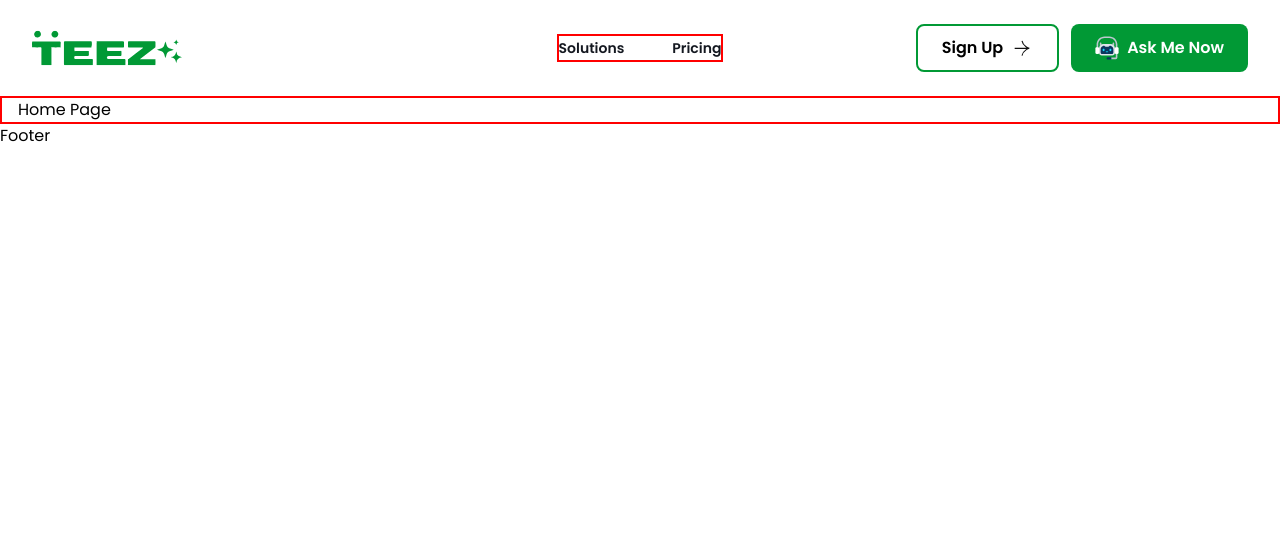
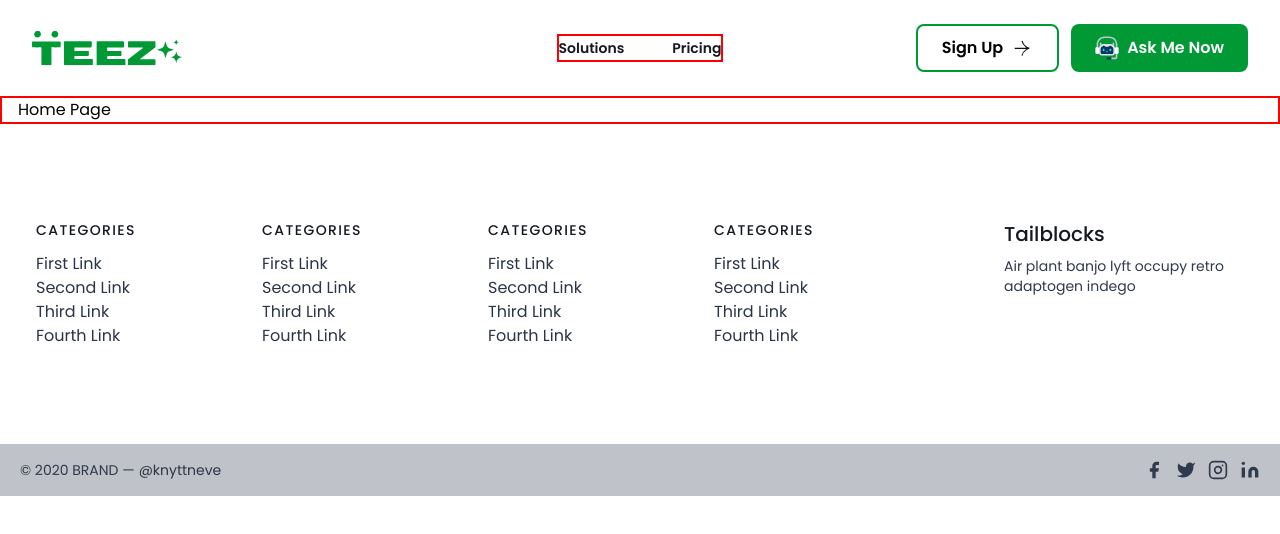
Before and after one commit to shaheen2013/ai-sales-assistant-frontend, a Next.js app: page / in a window 1280 px wide. Shown: the top 534 px of the page. Built offline with nearby package versions, Linux system fonts and the light colour scheme.

Commit message:
Footer Basic Structure created

```diff
--- a/components/footer.tsx
+++ b/components/footer.tsx
@@ -1,5 +1,170 @@
 import React from "react";
 
 export default function Footer() {
-  return <div>Footer</div>;
+  return (
+    <footer className="text-gray-600 body-font">
+      <div className="container px-5 py-24 mx-auto flex md:items-center lg:items-start md:flex-row md:flex-nowrap flex-wrap flex-col">
+        <div className="w-64 flex-shrink-0 md:mx-0 mx-auto text-center md:text-left md:mt-0 mt-10">
+          <a className="flex title-font font-medium items-center md:justify-start justify-center text-gray-900">
+            <span className=" text-xl">Tailblocks</span>
+          </a>
+          <p className="mt-2 text-sm text-gray-500">
+            Air plant banjo lyft occupy retro adaptogen indego
+          </p>
+        </div>
+
+        <div className="flex-grow flex flex-wrap md:pr-20 -mb-10 md:text-left text-center order-first">
+          <div className="lg:w-1/4 md:w-1/2 w-full px-4">
+            <h2 className="title-font font-medium text-gray-900 tracking-widest text-sm mb-3">
+              CATEGORIES
+            </h2>
+            <nav className="list-none mb-10">
+              <li>
+                <a className="text-gray-600 hover:text-gray-800">First Link</a>
+              </li>
+              <li>
+                <a className="text-gray-600 hover:text-gray-800">Second Link</a>
+              </li>
+              <li>
+                <a className="text-gray-600 hover:text-gray-800">Third Link</a>
+              </li>
+              <li>
+                <a className="text-gray-600 hover:text-gray-800">Fourth Link</a>
+              </li>
+            </nav>
+          </div>
+          <div className="lg:w-1/4 md:w-1/2 w-full px-4">
+            <h2 className="title-font font-medium text-gray-900 tracking-widest text-sm mb-3">
+              CATEGORIES
+            </h2>
+            <nav className="list-none mb-10">
+              <li>
+                <a className="text-gray-600 hover:text-gray-800">First Link</a>
+              </li>
+              <li>
+                <a className="text-gray-600 hover:text-gray-800">Second Link</a>
+              </li>
+              <li>
+                <a className="text-gray-600 hover:text-gray-800">Third Link</a>
+              </li>
+              <li>
+                <a className="text-gray-600 hover:text-gray-800">Fourth Link</a>
+              </li>
+            </nav>
+          </div>
+          <div className="lg:w-1/4 md:w-1/2 w-full px-4">
+            <h2 className="title-font font-medium text-gray-900 tracking-widest text-sm mb-3">
+              CATEGORIES
+            </h2>
+            <nav className="list-none mb-10">
+              <li>
+                <a className="text-gray-600 hover:text-gray-800">First Link</a>
+              </li>
+              <li>
+                <a className="text-gray-600 hover:text-gray-800">Second Link</a>
+              </li>
+              <li>
+                <a className="text-gray-600 hover:text-gray-800">Third Link</a>
+              </li>
+              <li>
+                <a className="text-gray-600 hover:text-gray-800">Fourth Link</a>
+              </li>
+            </nav>
+          </div>
+          <div className="lg:w-1/4 md:w-1/2 w-full px-4">
+            <h2 className="title-font font-medium text-gray-900 tracking-widest text-sm mb-3">
+              CATEGORIES
+            </h2>
+            <nav className="list-none mb-10">
+              <li>
+                <a className="text-gray-600 hover:text-gray-800">First Link</a>
+              </li>
+              <li>
+                <a className="text-gray-600 hover:text-gray-800">Second Link</a>
+              </li>
+              <li>
+                <a className="text-gray-600 hover:text-gray-800">Third Link</a>
+              </li>
+              <li>
+                <a className="text-gray-600 hover:text-gray-800">Fourth Link</a>
+              </li>
+            </nav>
+          </div>
+        </div>
+      </div>
+
+      <div className="bg-gray-100">
+        <div className="container mx-auto py-4 px-5 flex flex-wrap flex-col sm:flex-row">
+          <p className="text-gray-500 text-sm text-center sm:text-left">
+            © 2020 BRAND —
+            <a
+              href="https://twitter.com/knyttneve"
+              rel="noopener noreferrer"
+              className="text-gray-600 ml-1"
+              target="_blank"
+            >
+              @knyttneve
+            </a>
+          </p>
+          <span className="inline-flex sm:ml-auto sm:mt-0 mt-2 justify-center sm:justify-start">
+            <a className="text-gray-500">
+              <svg
+                fill="currentColor"
+                strokeLinecap="round"
+                strokeLinejoin="round"
+                strokeWidth="2"
+                className="w-5 h-5"
+                viewBox="0 0 24 24"
+              >
+                <path d="M18 2h-3a5 5 0 00-5 5v3H7v4h3v8h4v-8h3l1-4h-4V7a1 1 0 011-1h3z"></path>
+              </svg>
+            </a>
+            <a className="ml-3 text-gray-500">
+              <svg
+                fill="currentColor"
+                strokeLinecap="round"
+                strokeLinejoin="round"
+                strokeWidth="2"
+                className="w-5 h-5"
+                viewBox="0 0 24 24"
+              >
+                <path d="M23 3a10.9 10.9 0 01-3.14 1.53 4.48 4.48 0 00-7.86 3v1A10.66 10.66 0 013 4s-4 9 5 13a11.64 11.64 0 01-7 2c9 5 20 0 20-11.5a4.5 4.5 0 00-.08-.83A7.72 7.72 0 0023 3z"></path>
+              </svg>
+            </a>
+            <a className="ml-3 text-gray-500">
+              <svg
+                fill="none"
+                stroke="currentColor"
+                strokeLinecap="round"
+                strokeLinejoin="round"
+                strokeWidth="2"
+                className="w-5 h-5"
+                viewBox="0 0 24 24"
+              >
+                <rect width="20" height="20" x="2" y="2" rx="5" ry="5"></rect>
+                <path d="M16 11.37A4 4 0 1112.63 8 4 4 0 0116 11.37zm1.5-4.87h.01"></path>
+              </svg>
+            </a>
+            <a className="ml-3 text-gray-500">
+              <svg
+                fill="currentColor"
+                stroke="currentColor"
+                strokeLinecap="round"
+                strokeLinejoin="round"
+                strokeWidth="0"
+                className="w-5 h-5"
+                viewBox="0 0 24 24"
+              >
+                <path
+                  stroke="none"
+                  d="M16 8a6 6 0 016 6v7h-4v-7a2 2 0 00-2-2 2 2 0 00-2 2v7h-4v-7a6 6 0 016-6zM2 9h4v12H2z"
+                ></path>
+                <circle cx="4" cy="4" r="2" stroke="none"></circle>
+              </svg>
+            </a>
+          </span>
+        </div>
+      </div>
+    </footer>
+  );
 }
--- a/components/header.tsx
+++ b/components/header.tsx
@@ -52,6 +52,45 @@
 const callsToAction = [
   { name: "Watch demo", href: "#", icon: "arrow" },
   { name: "Contact sales", href: "#", icon: "arrow" },
+];
+
+const menuItems = [
+  {
+    name: "Solutions",
+    items: [
+      { name: "Analytics", href: "/analytics" },
+      { name: "Engagement", href: "/engagement" },
+      { name: "Security", href: "/security" },
+      { name: "Integrations", href: "/integrations" },
+      { name: "Automations", href: "/automations" },
+    ],
+  },
+
+  {
+    name: "Al Suite",
+    items: [
+      { name: "Marketing", href: "/marketing" },
+      { name: "Sales", href: "/sales" },
+      { name: "Customer Success", href: "/customer-success" },
+      { name: "Product", href: "/product" },
+      { name: "Engineering", href: "/engineering" },
+    ],
+  },
+
+  {
+    name: "Resources",
+    items: [
+      { name: "Blog", href: "/blog" },
+      { name: "Customers", href: "/customers" },
+      { name: "Guides", href: "/guides" },
+      { name: "Webinars", href: "/webinars" },
+    ],
+  },
+
+  {
+    name: "Pricing",
+    href: "/pricing",
+  },
 ];
 
 export default function Example() {
@@ -123,7 +162,7 @@
           </Link>
         </div>
 
-        {/* menu */}
+        {/* toggle button */}
         <div className="flex lg:hidden">
           <button
             type="button"
@@ -149,6 +188,7 @@
           </button>
         </div>
 
+        {/* menu */}
         <PopoverGroup className="hidden lg:flex lg:gap-x-12 dev">
           <Popover className="relative">
             <PopoverButton className="flex items-center gap-x-1 text-sm/6 font-semibold text-gray-900">
@@ -204,6 +244,7 @@
           </a>
         </PopoverGroup>
 
+        {/* right */}
         <div className="hidden lg:flex lg:flex-1 lg:justify-end gap-3">
           <Button href="/login" variant="outline-primary">
             <span>Sign Up</span>
```
